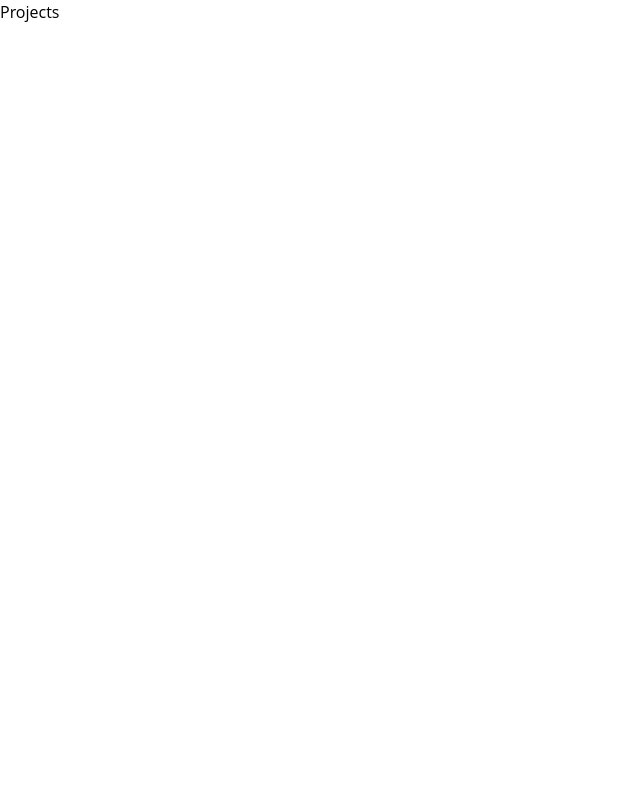
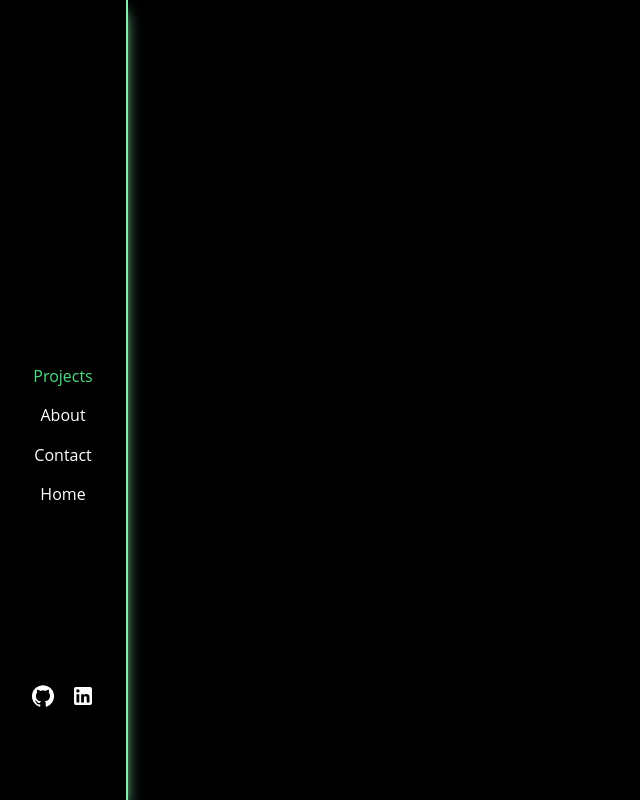
Before and after one commit to StephanCadu/Portfolio, a React (Create React App) app: page /projects in a window 1280 px wide. Shown: the whole page, without its empty margins (0-640 px from the left). Built offline with nearby package versions, Linux system fonts and the light colour scheme.

Commit message:
🛠️  feat: changing navlinks color depending on pathname, creating description and button to "/projects" on Home

```diff
--- a/src/components/Home.tsx
+++ b/src/components/Home.tsx
@@ -1,4 +1,5 @@
 import React, { FunctionComponent } from "react";
+import { Link } from "react-router-dom";
 import Nav from "./Nav";
 
 interface HomeProps {}
@@ -7,10 +8,16 @@ const Home: FunctionComponent<HomeProps> = () => {
   return (
     <div className="outContainer">
       <Nav />
-      <main className="rounded-xl flex min-h-max w-10/12 min-w-min h-full text-white border-white border-2 items-center justify-center flex-col">
-        <h1 className="">
-          Wellcome
+      <main className="rounded-xl flex min-h-max w-10/12 min-w-min h-full text-white items-center justify-center flex-col">
+        <h1 className=" text-7xl text-center m-2">
+          Hi, I'm <span className="text-green-300">Eduardo Stephan</span>,
         </h1>
+        <h1 className="text-7xl text-center m-2">
+          I'm a Web Developer.
+        </h1>
+        <Link to="/projects">
+          <button className="rounded-md border-2 border-green-400 bg-black p-3 text-green-400 hover:bg-green-300 hover:text-black transition-colors mt-20">SEE MY WORK</button>
+        </Link>
       </main>
     </div>
   );
--- a/src/components/Nav.tsx
+++ b/src/components/Nav.tsx
@@ -1,10 +1,14 @@
 import { GitHub, LinkedIn } from '@mui/icons-material';
 import React, { FunctionComponent } from 'react';
-import { Link } from 'react-router-dom';
+import { Link, useLocation } from 'react-router-dom';
 
 interface NavProps {}
 
 const Nav: FunctionComponent<NavProps> = () => {
+  const location = useLocation();
+
+  const isThisLocation = (local: string): boolean => location.pathname.includes(local);
+
   return (
     <nav className="text-white flex flex-col h-full w-32 border-r-green-300 border-r-2 min-w-fit items-center justify-around left-0 shadow-lg shadow-green-300">
       <Link to="/" className="h-28 w-28">
@@ -12,10 +16,10 @@ const Nav: FunctionComponent<NavProps> = () => {
       </Link>
 
       <section className="flex flex-col justify-between items-center h-36 font-medium">
-        <Link to="/projects" className="navLink">Projects</Link>
-        <Link to="/about" className="navLink">About</Link>
-        <Link to="/contact" className="navLink">Contact</Link>
-        <Link to="/" className="navLink">Home</Link>
+        <Link to="/projects" className={`navLink ${isThisLocation('projects') ? 'text-green-400' : ''}`}>Projects</Link>
+        <Link to="/about" className={`navLink ${isThisLocation('about') ? 'text-green-400' : ''}`}>About</Link>
+        <Link to="/contact" className={`navLink ${isThisLocation('contact') ? 'text-green-400' : ''}`}>Contact</Link>
+        <Link to="/" className={`navLink ${location.pathname === '/' ? 'text-green-400' : ''}`}>Home</Link>
       </section>
 
       <section className="flex w-full items-center justify-center">
--- a/src/components/Projects.tsx
+++ b/src/components/Projects.tsx
@@ -1,11 +1,12 @@
 import React, { FunctionComponent } from "react";
+import Nav from "./Nav";
 
 interface ProjectsProps {}
 
 const Projects: FunctionComponent<ProjectsProps> = () => {
   return (
-    <div>
-      Projects
+    <div className="outContainer">
+      <Nav />
     </div>
   );
 }
```
